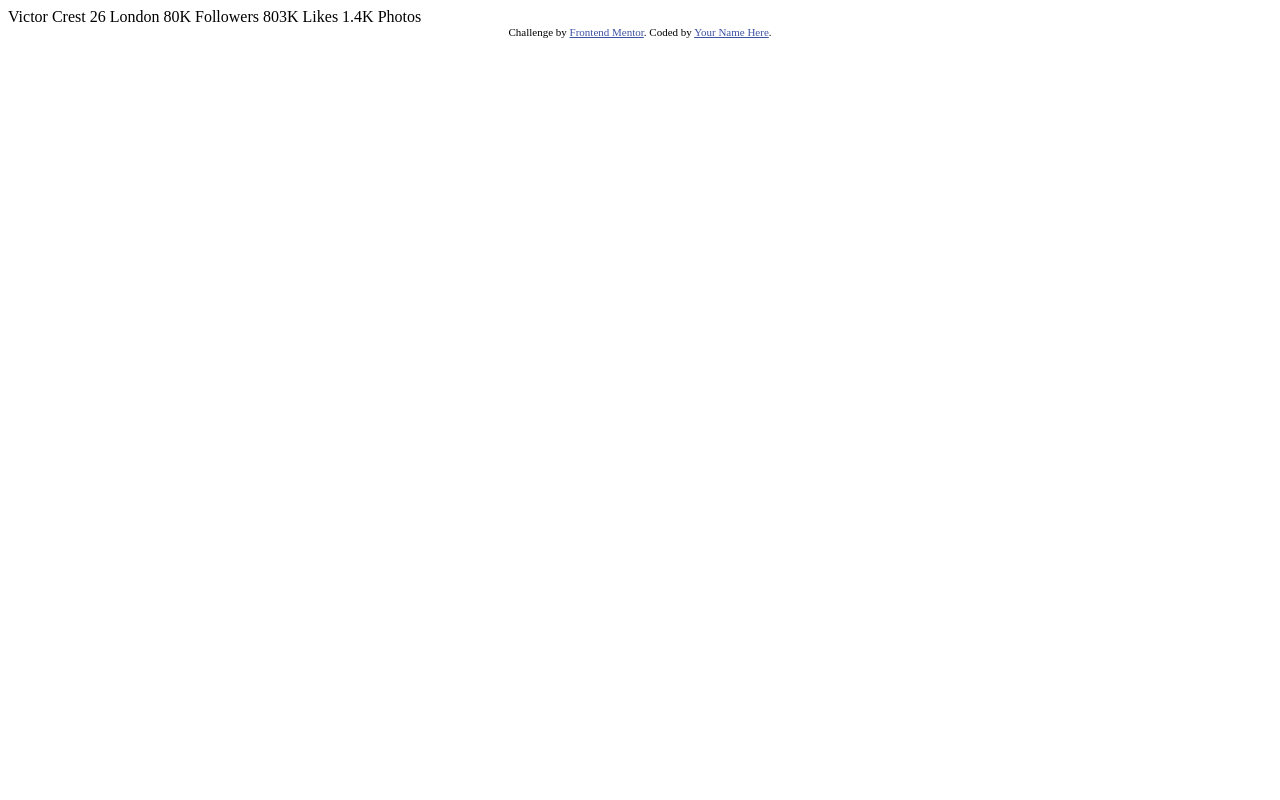
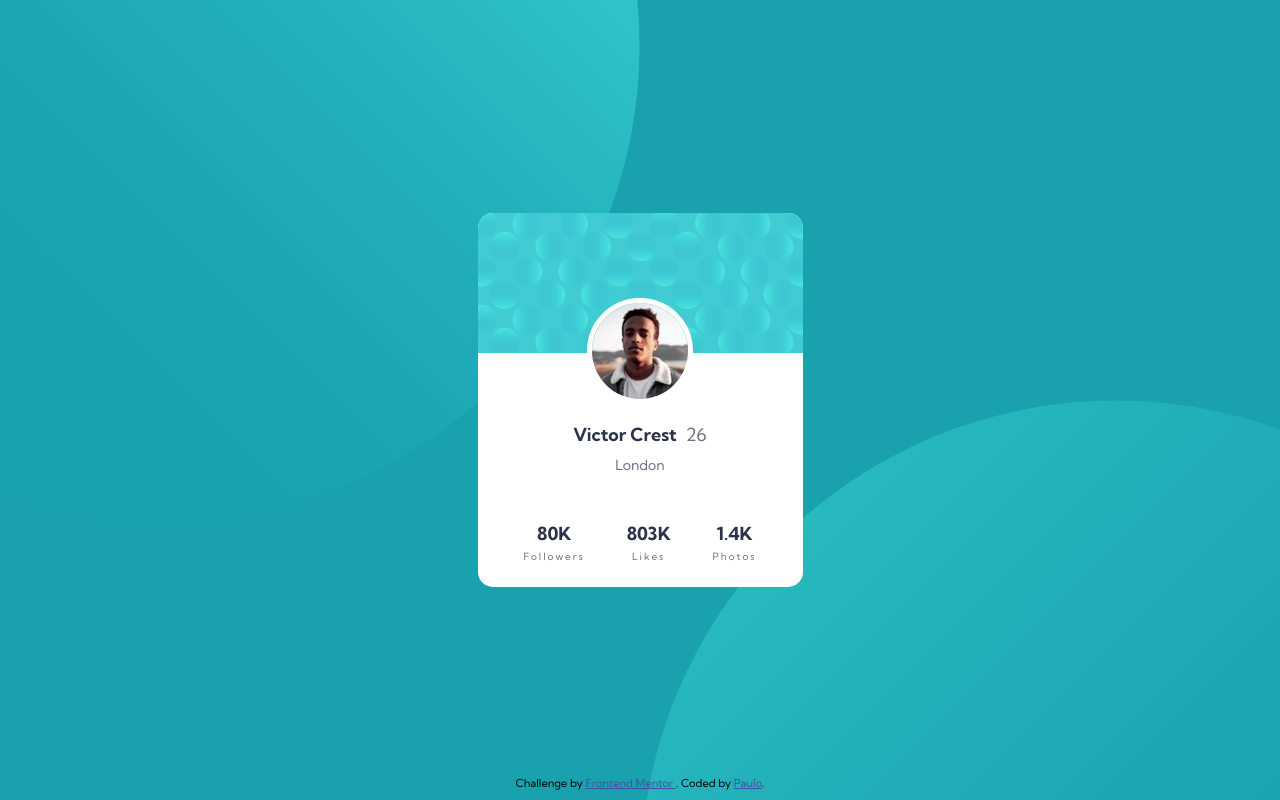
Before and after one commit to wellspr/profile-card-component, a plain HTML site: page src/index.html in a window 1280 px wide. Drawn offline with Linux system fonts and the light colour scheme.

Commit message:
first commit

```diff
--- /dev/null
+++ b/src/css/index.css
@@ -0,0 +1,173 @@
+@import url('https://fonts.googleapis.com/css2?family=Kumbh+Sans:wght@400;700&display=swap');
+
+* {
+    margin: 0;
+    padding: 0;
+    box-sizing: border-box;
+}
+
+:root {
+    /* ### Primary */
+    --Dark_cyan: hsl(185, 75%, 39%);
+    --Very_dark_desaturated_blue: hsl(229, 23%, 23%);
+    --Dark_grayish_blue: hsl(227, 10%, 46%);
+
+    /* ### Neutral */
+    --Dark_gray: hsl(0, 0%, 59%);
+}
+
+body {
+    font-family: 'Kumbh Sans', sans-serif;
+    font-size: 18px;
+    background-color: var(--Dark_cyan);
+    min-height: 100vh;
+    display: flex;
+    flex-direction: column;
+}
+
+main {
+    position: relative;
+    overflow: hidden;
+    flex-grow: 1;
+    display: flex;
+    flex-direction: column;
+    justify-content: center;
+    align-items: center;
+}
+
+section#card {
+    background-color: white;
+    width: 325px;
+    border-radius: 15px;
+    text-align: center;
+}
+
+#header {
+    position: relative;
+    display: flex;
+    flex-direction: column;
+    align-items: center;
+    background-image: url("../images/bg-pattern-card.svg");
+    height: 140px;
+    border-top-left-radius: 15px;
+    border-top-right-radius: 15px;
+    margin-bottom: calc(50px + 1.2rem);
+}
+
+#header img {
+    border-radius: 50%;
+    border: 5px solid white;
+    position: absolute;
+    bottom: -51px;
+}
+
+h1.title, li h3 {
+    color: var(--Very_dark_desaturated_blue);
+}
+h1.title .age, h2.location, li.item p {
+    color: var(--Dark_grayish_blue);
+    font-weight: 400;
+}
+
+h1.title {
+    font-size: 18px;
+}
+
+h1.title .age {
+    margin-left: 5px;
+}
+
+h2.location {
+    font-size: 14px;
+    margin-top: 10px;
+}
+
+ul.stats {
+    list-style: none;
+    width: 100%;
+    display: flex;
+    flex-direction: row;
+    margin-top: 3rem;
+    margin-bottom: 1.5rem;
+    padding: 0 25px;
+}
+
+li.item {
+    flex-grow: 1;
+}
+
+li.item h3 {
+    font-size: 18px;
+    margin-bottom: 5px;
+}
+
+li.item p {
+    font-size: 10px;
+    letter-spacing: 2px;
+}
+
+.background {
+    position: absolute;
+    z-index: -1000;
+    width: 50%;
+    height: 50%;
+}
+
+.top {
+    left: 0;
+    top: 0;
+}
+.top img {
+    position: absolute;
+    width: 650px;
+    bottom: 20px;
+    right: -30px;
+}
+
+.bottom {
+    right: 0;
+    bottom: 0;
+}
+.bottom img {
+    position: relative;
+    width: 650px;
+}
+
+@media screen and (min-width: 1024px) {
+    .background {
+        position: absolute;
+        width: 50%;
+        height: 50%;
+    }
+
+    .top {
+        left: 0;
+        top: 0;
+    }
+    .top img {
+        position: absolute;
+        width: 950px;
+        bottom: -120px;
+        right: 0;
+    }
+
+    .bottom {
+        right: 0;
+        bottom: 0;
+    }
+    .bottom img {
+        position: relative;
+        width: 950px;
+    }
+}
+
+footer {
+    position: absolute;
+    bottom: 0;
+    width: 100%;
+    display: flex;
+    justify-content: center;
+    margin-bottom: 10px;
+}
+footer .attribution { font-size: 11px; text-align: center; }
+footer .attribution a { color: hsl(228, 45%, 44%); }
--- a/src/index.html
+++ b/src/index.html
@@ -2,34 +2,62 @@
 <html lang="en">
 <head>
   <meta charset="UTF-8">
-  <meta name="viewport" content="width=device-width, initial-scale=1.0"> <!-- displays site properly based on user's device -->
-
+  <meta name="viewport" content="width=device-width, initial-scale=1.0">
+  <meta
+    name="description"
+    content="This is a solution to the Profile card component challenge on Frontend Mentor"
+  >
   <link rel="icon" type="image/png" sizes="32x32" href="./images/favicon-32x32.png">
+  <link rel="stylesheet" href="css/index.css">
 
   <title>Frontend Mentor | Profile card component</title>
 
-  <!-- Feel free to remove these styles or customise in your own stylesheet 👍 -->
-  <style>
-    .attribution { font-size: 11px; text-align: center; }
-    .attribution a { color: hsl(228, 45%, 44%); }
-  </style>
 </head>
 <body>
-  Victor Crest
-  26
-  London
+  <main>
+    <section id="card">
 
-  80K
-  Followers
+      <header id="header">
+        <img alt="avatar" src="images/image-victor.jpg">
+      </header>
 
-  803K
-  Likes
+      <h1 class="title">Victor Crest <span class="age">26</span></h1>
+      <h2 class="location">London</h2>
 
-  1.4K
-  Photos
-  <div class="attribution">
-    Challenge by <a href="https://www.frontendmentor.io?ref=challenge" target="_blank">Frontend Mentor</a>.
-    Coded by <a href="#">Your Name Here</a>.
-  </div>
+      <ul class="stats">
+        <li class="item">
+          <h3>80K</h3>
+          <p>Followers</p>
+        </li>
+        <li class="item">
+          <h3>803K</h3>
+          <p>Likes</p>
+        </li>
+        <li class="item">
+          <h3>1.4K</h3>
+          <p>Photos</p>
+        </li>
+      </ul>
+    </section>
+    <div class="background top" role="presentation">
+      <img alt="background image top" src="images/bg-pattern-top.svg">
+    </div>
+    <div class="background bottom" role="presentation">
+      <img alt="background image bottom" src="images/bg-pattern-bottom.svg">
+    </div>
+  </main>
+  <footer>
+    <div class="attribution">
+      Challenge by
+      <a
+        href="https://www.frontendmentor.io?ref=challenge"
+        target="_blank"
+        aria-label="Link to Frontend Mentor - Opens in a new tab"
+        >
+        Frontend Mentor
+      </a>.
+      Coded by <a href="https://github.com/wellspr">Paulo</a>.
+    </div>
+  </footer>
 </body>
 </html>
```
Also changed, not shown: screenshots/desktop.png (added), screenshots/mobile.png (added), 1 other file.
